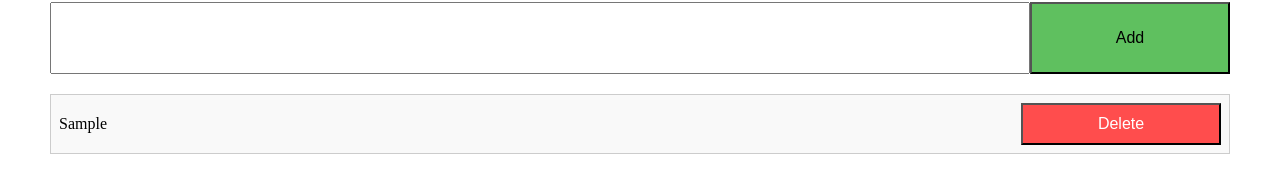
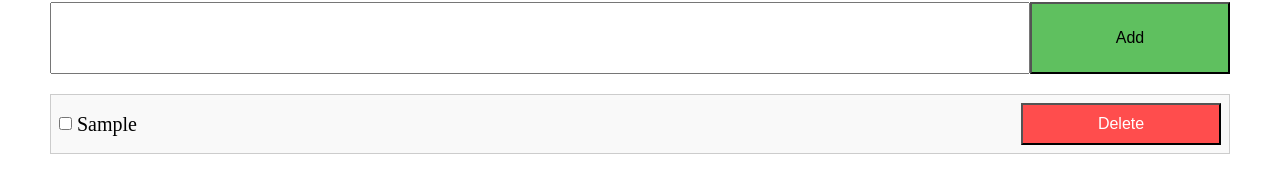
Before and after one commit to vishal-kumawat-appinventiv/task1-todolist, a React (Vite) app: page / in a window 1280 px wide. Both pictures are taken after typing "Sample" into the empty fields and a click on the button "Add". Shown: the part 133-326 px from the top of the page. Built offline with nearby package versions, Linux system fonts and the light colour scheme.

Commit message:
strike through added

```diff
--- a/src/components/Todo/Todo.tsx
+++ b/src/components/Todo/Todo.tsx
@@ -1,4 +1,4 @@
-import React from "react";
+import React, { useState } from "react";
 import "./todo.css";
 
 interface TodoProps {
@@ -7,10 +7,23 @@ interface TodoProps {
 }
 
 const Todo: React.FC<TodoProps> = ({ todoValue, onDelete }) => {
+  const [strike, setStrike] = useState<boolean>(false);
+
+  const toggleStrikeThrough = () => {
+    setStrike(!strike);
+  };
+
   return (
     <>
       <div className="todoItem">
-        <p>{todoValue}</p>
+        <div className="todoText">
+          <input type="checkbox" onClick={toggleStrikeThrough} className="strikeBtn"/>
+          {strike === false ? (
+            <p>{todoValue}</p>
+          ) : (
+            <p className="strike">{todoValue}</p>
+          )}
+        </div>
         <button onClick={onDelete}>Delete</button>
       </div>
     </>
--- a/src/components/Todo/todo.css
+++ b/src/components/Todo/todo.css
@@ -11,6 +11,8 @@
 .todoItem p {
   margin: 0;
   flex: 1;
+  margin-left: 5px;
+  font-size: 20px;
 }
 
 .todoItem button {
@@ -20,3 +22,15 @@
   color: white;
   cursor: pointer;
 }
+
+.todoText {
+  display: flex;
+}
+
+.strike {
+  text-decoration: line-through;
+}
+
+.strikeBtn {
+  margin-bottom: 2px;
+}
```
